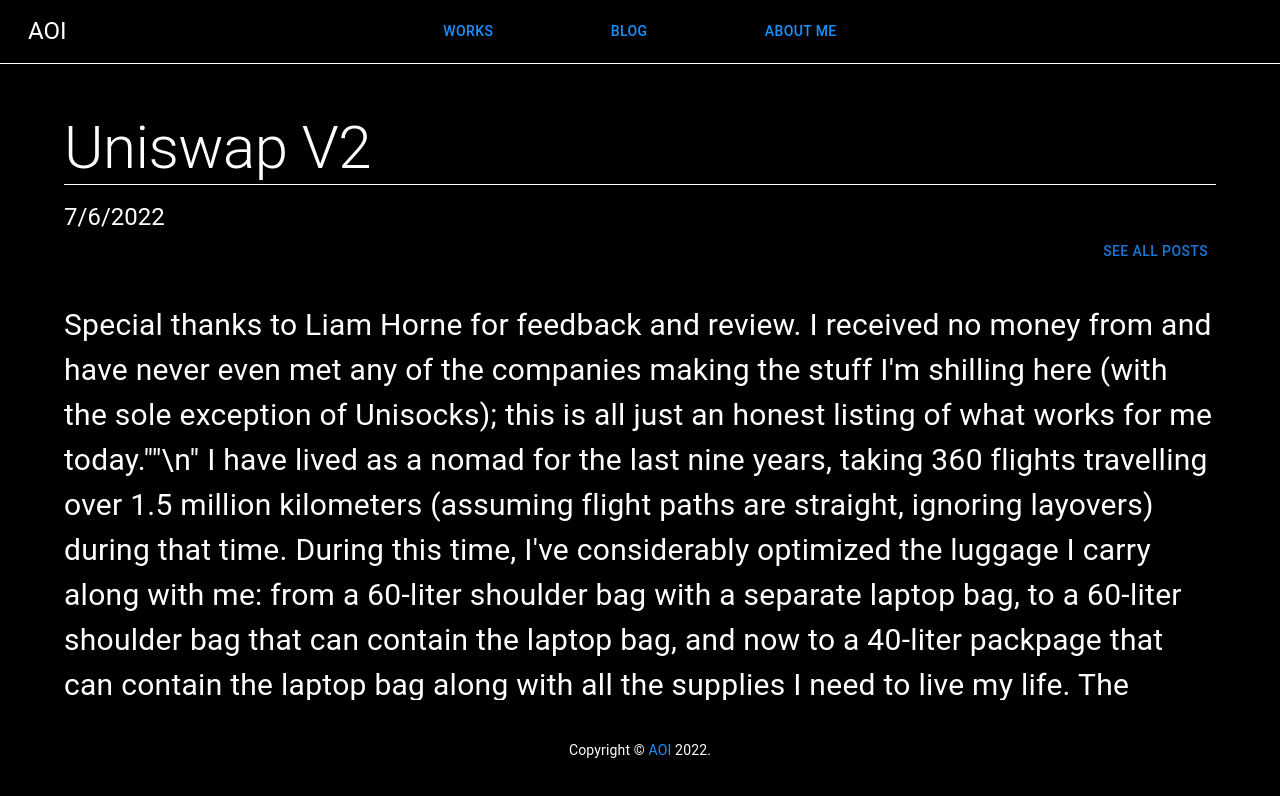
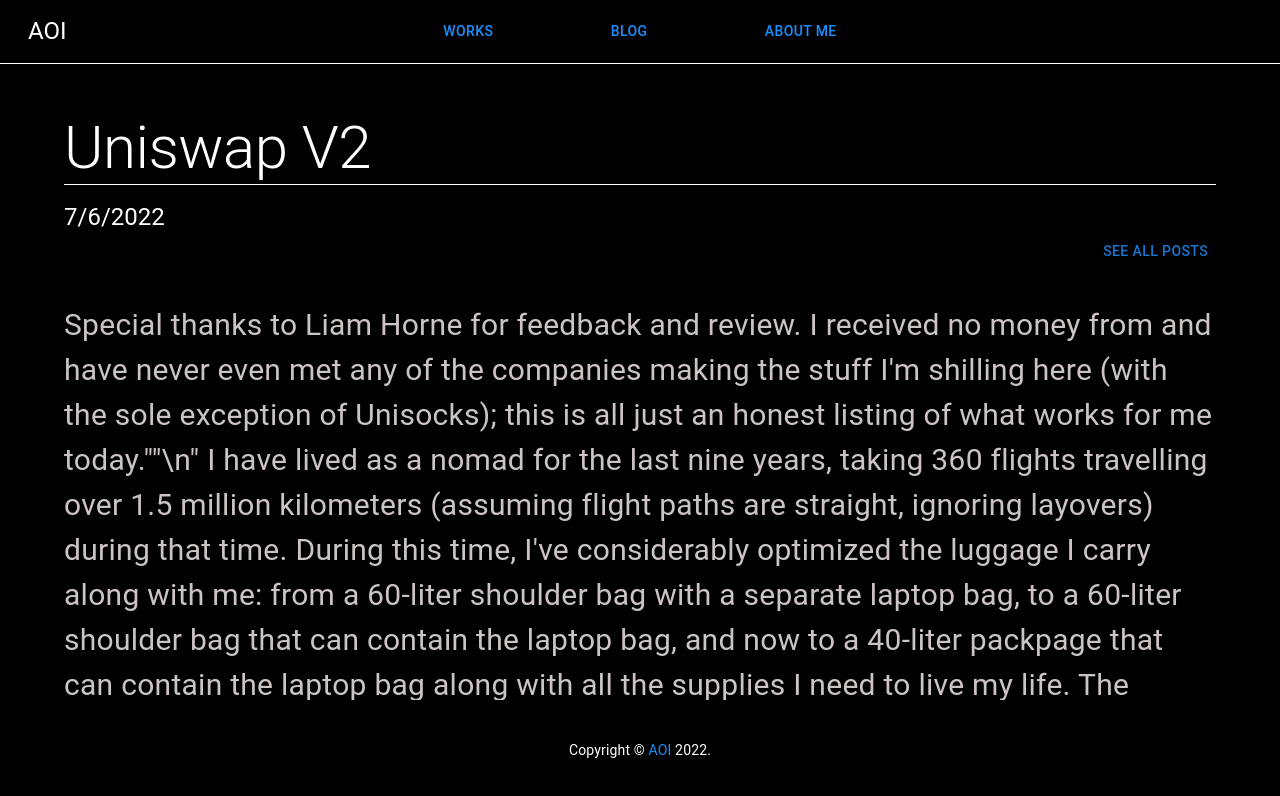
Before and after one commit to Aoi020608/get_city, a React (Create React App) app: page /blog/1 in a window 1280 px wide. Shown: the top 796 px of the page. Built offline with nearby package versions, Linux system fonts and the light colour scheme.

Commit message:
Chnage the color

```diff
--- a/src/pages/BlogDetail/index.tsx
+++ b/src/pages/BlogDetail/index.tsx
@@ -32,7 +32,7 @@ export default function BlogDetail() {
         </div>
 
         <Typography
-          sx={{ color: "white", whiteSpace: "pre-wrap", fontSize: "30px" }}
+          sx={{ color: "#ccc4c4", whiteSpace: "pre-wrap", fontSize: "30px" }}
         >
           Special thanks to Liam Horne for feedback and review. I received no
           money from and have never even met any of the companies making the
```
